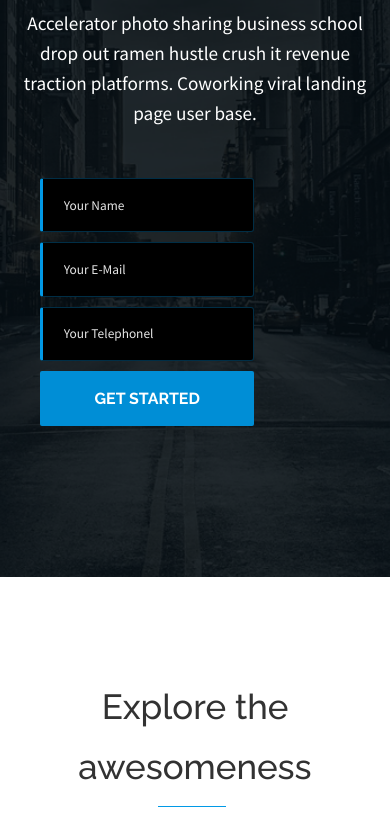
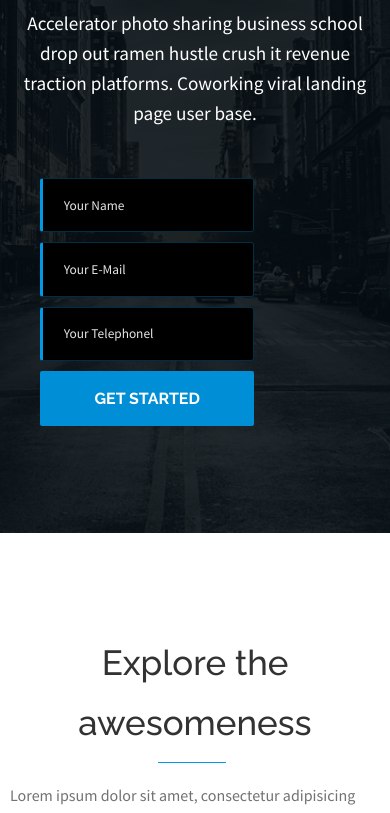
Before and after one commit to Max-Starostin/landx, a plain HTML site: page index.html in a window 390 px wide. Shown: the part 267-1080 px from the top of the page. Drawn offline with Linux system fonts and the light colour scheme.

Commit message:
Add files via upload

```diff
--- a/css/style.css
+++ b/css/style.css
@@ -307,6 +307,7 @@ body {
 @media (max-width: 992px) {
   .header__form {
     width: auto;
+    height: auto;
     background: none;
     padding: 0px 40px;
   }
@@ -318,7 +319,7 @@ body {
 
 @media (max-width: 1200px) {
   .header {
-    height: 100vh;
+    height: 800px;
   }
 }
 
```
